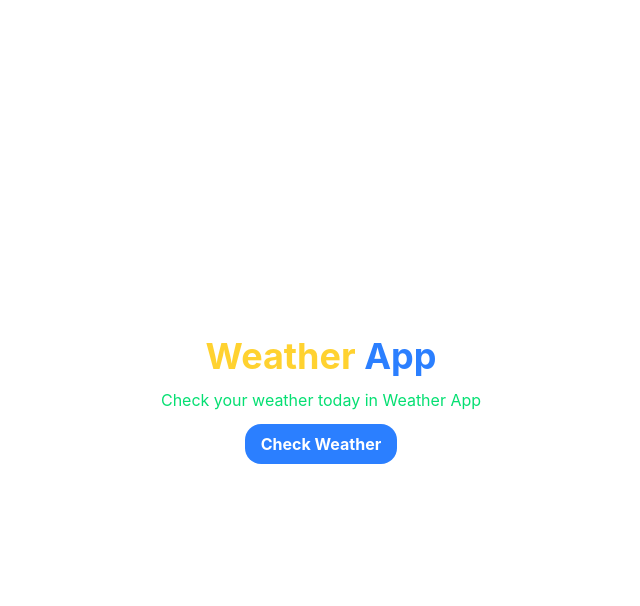
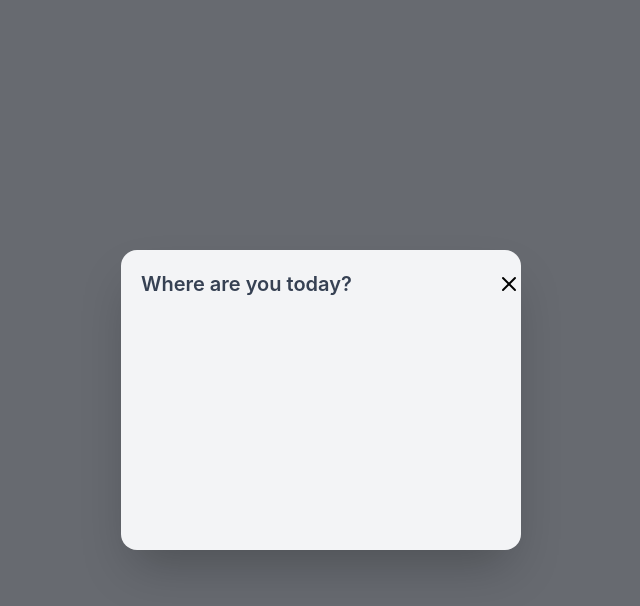
Before and after one commit to nur-mohd/Weather-App, a React (Vite) app: page / in a window 1280 px wide. Both pictures are taken after a click on the button "Check Weather". Shown: the top 606 px of the page, without its empty margins (319-959 px from the left). Built offline with nearby package versions, Linux system fonts and the light colour scheme.

Commit message:
Modal Management

```diff
--- a/package.json
+++ b/package.json
@@ -11,6 +11,7 @@
   },
   "dependencies": {
     "@tailwindcss/vite": "^4.3.3",
+    "lucide-react": "^1.45.0",
     "react": "^19.2.8",
     "react-dom": "^19.2.8",
     "react-router": "^8.3.1",
--- /dev/null
+++ b/src/components/LocationModel.jsx
@@ -0,0 +1,17 @@
+import { X } from "lucide-react";
+
+const LocationModel = ({onClose}) => {
+    return (
+        <div className="fixed inset-0 flex justify-center items-center bg-gray-950/60">
+             <div className="h-[300px] w-[400px] bg-gray-100 shadow-2xl rounded-2xl">
+              <div className="flex justify-between items-center">
+                  <h2 className="text-xl p-5 font-semibold text-gray-700">
+                    Where are you today?</h2>
+                <button onClick={onClose} className="cursor-pointer"><X/></button>
+              </div>
+            </div>
+        </div>
+    );
+};
+
+export default LocationModel;
--- a/src/pages/Home.jsx
+++ b/src/pages/Home.jsx
@@ -1,21 +1,27 @@
 import { useState } from "react";
+import LocationModel from "../components/LocationModel";
 
 const Home = () => {
-    const [click, setClick] = useState("");
+    const [click, setClick] = useState(false);
     console.log(click);
     return (
-        <div className = "text-center">
-            <h1 className="text-4xl text-blue-500 font-bold">
+        <div>
+           <div className="text-center">
+             <h1 className="text-4xl text-blue-500 font-bold">
                 <span className="text-amber-300">Weather</span> App</h1>
             <p className="py-3 text-md text-green-400">
                 Check your weather today in Weather App</p>
+           </div>
 
-            <div>
+            <div className="flex justify-center">
             <button type="button"
-            onClick={() => setClick("Button clicked!")}
+            onClick={() => setClick(true)}
             className="bg-blue-500 text-white font-bold py-2 px-4 rounded-2xl hover:scale-105 transition-all delay-300">
                 Check Weather</button>
             </div>
+            {
+                click && <LocationModel onClose={()=>setClick(false)}/>
+            }
         </div>
     );
 };
```
Also changed, not shown: 2 other files (tests, documents, lock files or other folders).
